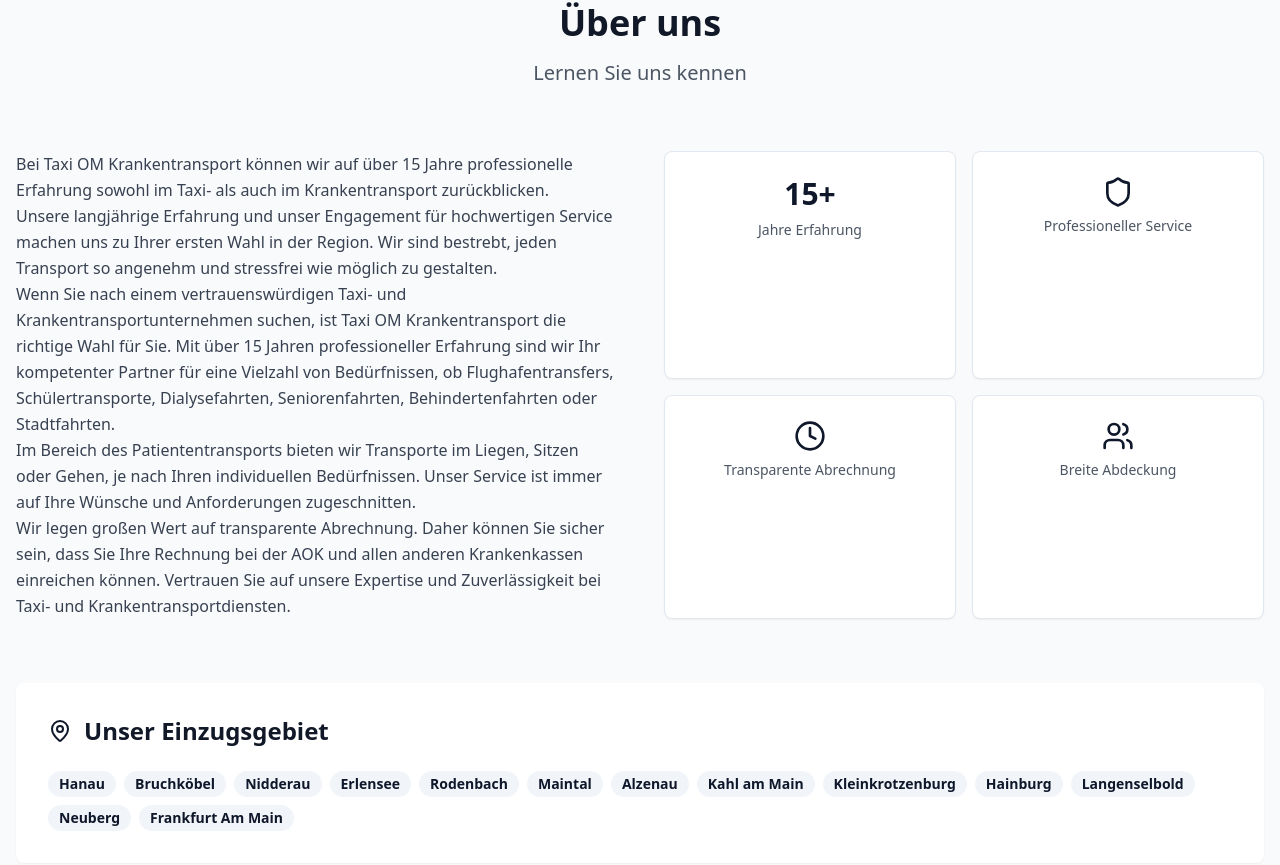
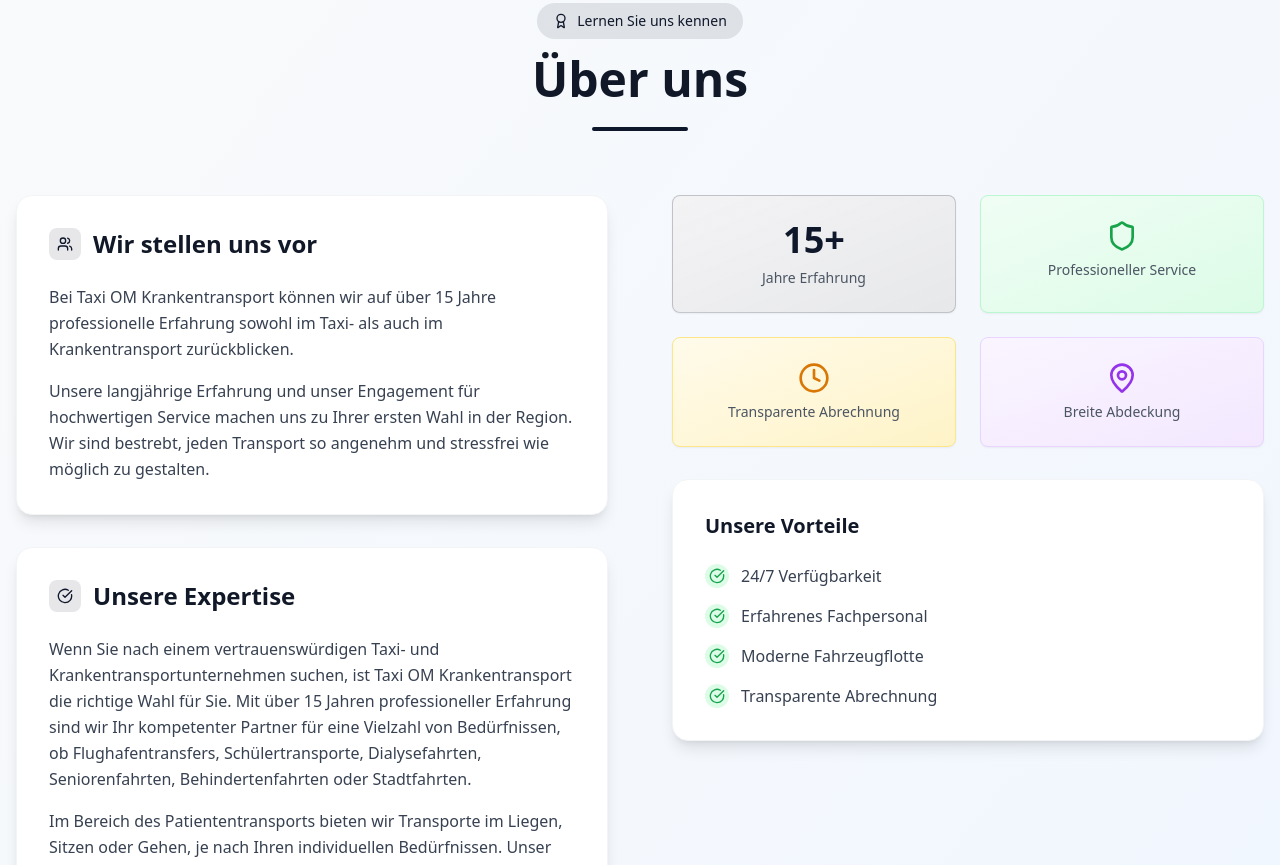
Before and after one commit to bytetechnik/frankfurt-care-transit-web, a React (Vite) app: page / in a window 1280 px wide. Shown: the part 1913-2778 px from the top of the page. Built offline with nearby package versions, Linux system fonts and the light colour scheme.

Commit message:
Refactor: Redesign About Us section
Redesigned the About Us section to match the template design.

```diff
--- a/src/components/AboutSection.tsx
+++ b/src/components/AboutSection.tsx
@@ -2,86 +2,153 @@
 import { useLanguage } from '@/contexts/LanguageContext';
 import { Card, CardContent } from '@/components/ui/card';
 import { Badge } from '@/components/ui/badge';
-import { MapPin, Clock, Shield, Users } from 'lucide-react';
+import { MapPin, Clock, Shield, Users, Award, CheckCircle } from 'lucide-react';
 
 const AboutSection = () => {
   const { t } = useLanguage();
 
   return (
-    <section id="about" className="py-20 bg-gray-50">
+    <section id="about" className="py-20 bg-gradient-to-br from-gray-50 to-blue-50">
       <div className="container mx-auto px-4">
         {/* Section Header */}
         <div className="text-center mb-16 animate-fade-in">
-          <h2 className="text-4xl font-bold text-gray-900 mb-4">{t('about.title')}</h2>
-          <p className="text-xl text-gray-600 max-w-2xl mx-auto">
+          <div className="inline-flex items-center gap-2 bg-primary/10 text-primary px-4 py-2 rounded-full text-sm font-medium mb-4">
+            <Award className="w-4 h-4" />
             {t('about.subtitle')}
-          </p>
+          </div>
+          <h2 className="text-4xl md:text-5xl font-bold text-gray-900 mb-6">{t('about.title')}</h2>
+          <div className="w-24 h-1 bg-primary mx-auto rounded-full"></div>
         </div>
 
-        {/* Main Content */}
-        <div className="grid lg:grid-cols-2 gap-12 mb-16">
-          {/* Text Content */}
-          <div className="space-y-6">
-            <div className="prose prose-lg max-w-none">
-              <p className="text-gray-700 leading-relaxed">{t('about.intro')}</p>
-              <p className="text-gray-700 leading-relaxed">{t('about.experience')}</p>
-              <p className="text-gray-700 leading-relaxed">{t('about.choice')}</p>
-              <p className="text-gray-700 leading-relaxed">{t('about.patient_transport')}</p>
-              <p className="text-gray-700 leading-relaxed">{t('about.billing')}</p>
+        {/* Main Content Grid */}
+        <div className="grid lg:grid-cols-2 gap-16 mb-20">
+          {/* Left Side - Content */}
+          <div className="space-y-8">
+            <div className="bg-white rounded-2xl p-8 shadow-lg border border-gray-100">
+              <h3 className="text-2xl font-bold text-gray-900 mb-6 flex items-center gap-3">
+                <div className="w-8 h-8 bg-primary/10 rounded-lg flex items-center justify-center">
+                  <Users className="w-4 h-4 text-primary" />
+                </div>
+                Wir stellen uns vor
+              </h3>
+              <div className="space-y-4 text-gray-700 leading-relaxed">
+                <p>{t('about.intro')}</p>
+                <p>{t('about.experience')}</p>
               </div>
             </div>
 
-          {/* Statistics Cards */}
-          <div className="grid grid-cols-2 gap-4">
-            <Card className="text-center p-6">
+            <div className="bg-white rounded-2xl p-8 shadow-lg border border-gray-100">
+              <h3 className="text-2xl font-bold text-gray-900 mb-6 flex items-center gap-3">
+                <div className="w-8 h-8 bg-primary/10 rounded-lg flex items-center justify-center">
+                  <CheckCircle className="w-4 h-4 text-primary" />
+                </div>
+                Unsere Expertise
+              </h3>
+              <div className="space-y-4 text-gray-700 leading-relaxed">
+                <p>{t('about.choice')}</p>
+                <p>{t('about.patient_transport')}</p>
+                <p>{t('about.billing')}</p>
+              </div>
+            </div>
+          </div>
+
+          {/* Right Side - Stats and Features */}
+          <div className="space-y-8">
+            {/* Statistics */}
+            <div className="grid grid-cols-2 gap-6">
+              <Card className="text-center p-6 bg-gradient-to-br from-primary/5 to-primary/10 border-primary/20 hover:shadow-lg transition-shadow">
                 <CardContent className="p-0">
-                <div className="text-3xl font-bold text-primary mb-2">
+                  <div className="text-4xl font-bold text-primary mb-2">
                     {t('about.years_experience')}
                   </div>
-                <div className="text-sm text-gray-600">
+                  <div className="text-sm text-gray-600 font-medium">
                     {t('about.years_experience_text')}
                   </div>
                 </CardContent>
               </Card>
 
-            <Card className="text-center p-6">
+              <Card className="text-center p-6 bg-gradient-to-br from-green-50 to-green-100 border-green-200 hover:shadow-lg transition-shadow">
                 <CardContent className="p-0 flex flex-col items-center">
-                <Shield className="w-8 h-8 text-primary mb-2" />
-                <div className="text-sm text-gray-600">
+                  <Shield className="w-8 h-8 text-green-600 mb-2" />
+                  <div className="text-sm text-gray-600 font-medium">
                     {t('about.professional_service')}
                   </div>
                 </CardContent>
               </Card>
 
-            <Card className="text-center p-6">
+              <Card className="text-center p-6 bg-gradient-to-br from-amber-50 to-amber-100 border-amber-200 hover:shadow-lg transition-shadow">
                 <CardContent className="p-0 flex flex-col items-center">
-                <Clock className="w-8 h-8 text-primary mb-2" />
-                <div className="text-sm text-gray-600">
+                  <Clock className="w-8 h-8 text-amber-600 mb-2" />
+                  <div className="text-sm text-gray-600 font-medium">
                     {t('about.transparent_billing')}
                   </div>
                 </CardContent>
               </Card>
 
-            <Card className="text-center p-6">
+              <Card className="text-center p-6 bg-gradient-to-br from-purple-50 to-purple-100 border-purple-200 hover:shadow-lg transition-shadow">
                 <CardContent className="p-0 flex flex-col items-center">
-                <Users className="w-8 h-8 text-primary mb-2" />
-                <div className="text-sm text-gray-600">
+                  <MapPin className="w-8 h-8 text-purple-600 mb-2" />
+                  <div className="text-sm text-gray-600 font-medium">
                     {t('about.wide_coverage')}
                   </div>
                 </CardContent>
               </Card>
             </div>
+
+            {/* Key Features */}
+            <div className="bg-white rounded-2xl p-8 shadow-lg border border-gray-100">
+              <h3 className="text-xl font-bold text-gray-900 mb-6">Unsere Vorteile</h3>
+              <div className="space-y-4">
+                <div className="flex items-center gap-3">
+                  <div className="w-6 h-6 bg-green-100 rounded-full flex items-center justify-center">
+                    <CheckCircle className="w-4 h-4 text-green-600" />
+                  </div>
+                  <span className="text-gray-700">24/7 Verfügbarkeit</span>
+                </div>
+                <div className="flex items-center gap-3">
+                  <div className="w-6 h-6 bg-green-100 rounded-full flex items-center justify-center">
+                    <CheckCircle className="w-4 h-4 text-green-600" />
+                  </div>
+                  <span className="text-gray-700">Erfahrenes Fachpersonal</span>
+                </div>
+                <div className="flex items-center gap-3">
+                  <div className="w-6 h-6 bg-green-100 rounded-full flex items-center justify-center">
+                    <CheckCircle className="w-4 h-4 text-green-600" />
+                  </div>
+                  <span className="text-gray-700">Moderne Fahrzeugflotte</span>
+                </div>
+                <div className="flex items-center gap-3">
+                  <div className="w-6 h-6 bg-green-100 rounded-full flex items-center justify-center">
+                    <CheckCircle className="w-4 h-4 text-green-600" />
+                  </div>
+                  <span className="text-gray-700">Transparente Abrechnung</span>
+                </div>
+              </div>
+            </div>
+          </div>
         </div>
 
-        {/* Service Area */}
-        <div className="bg-white rounded-lg p-8 shadow-sm">
-          <div className="flex items-center mb-6">
-            <MapPin className="w-6 h-6 text-primary mr-3" />
+        {/* Service Area Section */}
+        <div className="bg-white rounded-2xl p-8 shadow-lg border border-gray-100">
+          <div className="text-center mb-8">
+            <div className="inline-flex items-center gap-3 mb-4">
+              <div className="w-10 h-10 bg-primary/10 rounded-xl flex items-center justify-center">
+                <MapPin className="w-5 h-5 text-primary" />
+              </div>
               <h3 className="text-2xl font-bold text-gray-900">{t('about.coverage_title')}</h3>
             </div>
-          <div className="flex flex-wrap gap-2">
+            <p className="text-gray-600 max-w-2xl mx-auto">
+              Wir sind in der gesamten Region für Sie da und bieten zuverlässige Transportdienste in folgenden Gebieten:
+            </p>
+          </div>
+
+          <div className="flex flex-wrap justify-center gap-3">
             {t('about.coverage_areas').split(', ').map((area, index) => (
-              <Badge key={index} variant="secondary" className="text-sm">
+              <Badge
+                key={index}
+                variant="secondary"
+                className="text-sm px-4 py-2 bg-gray-100 hover:bg-gray-200 transition-colors"
+              >
                 {area}
               </Badge>
             ))}
```
Lines whose indentation alone changed are shown as unchanged.
